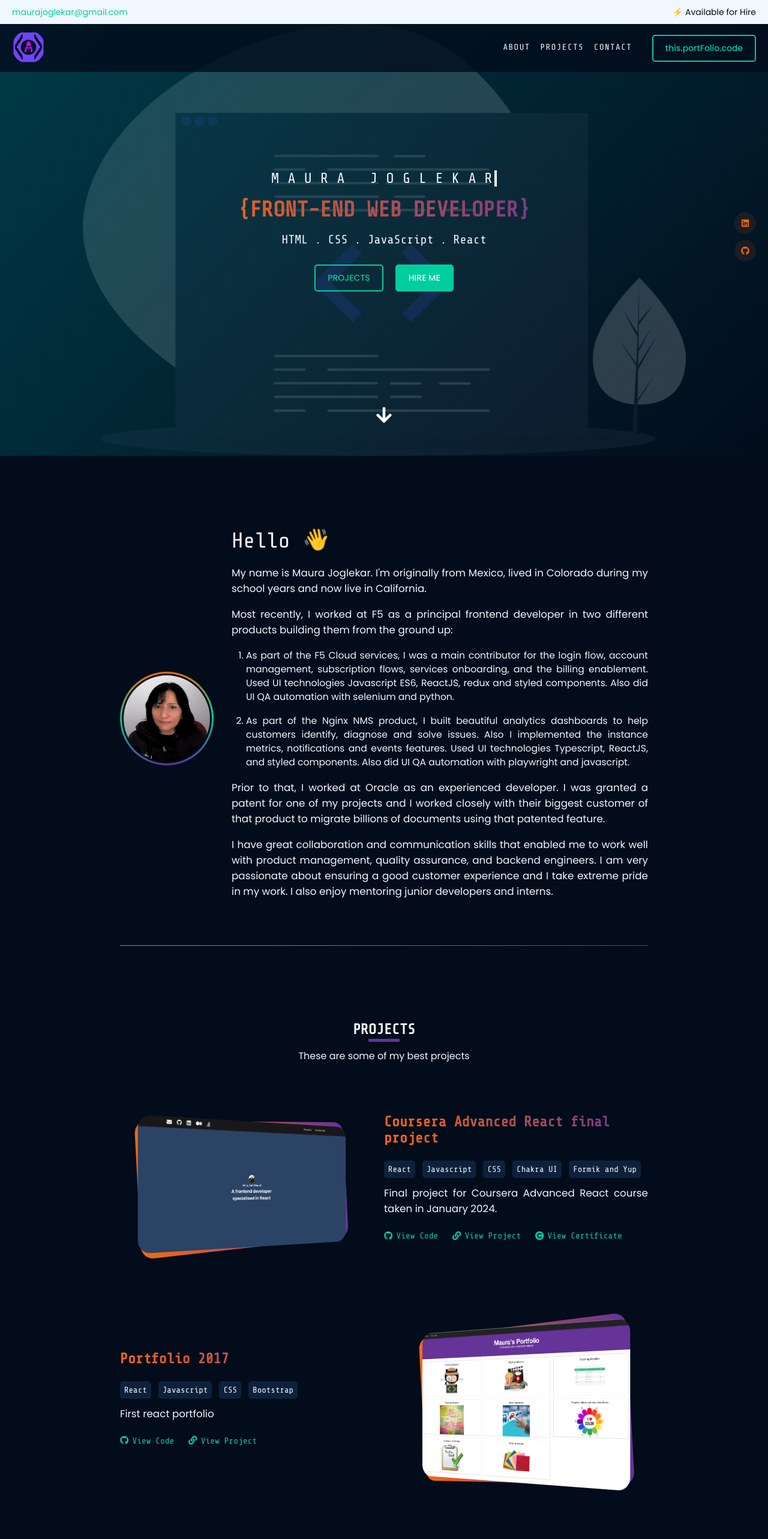
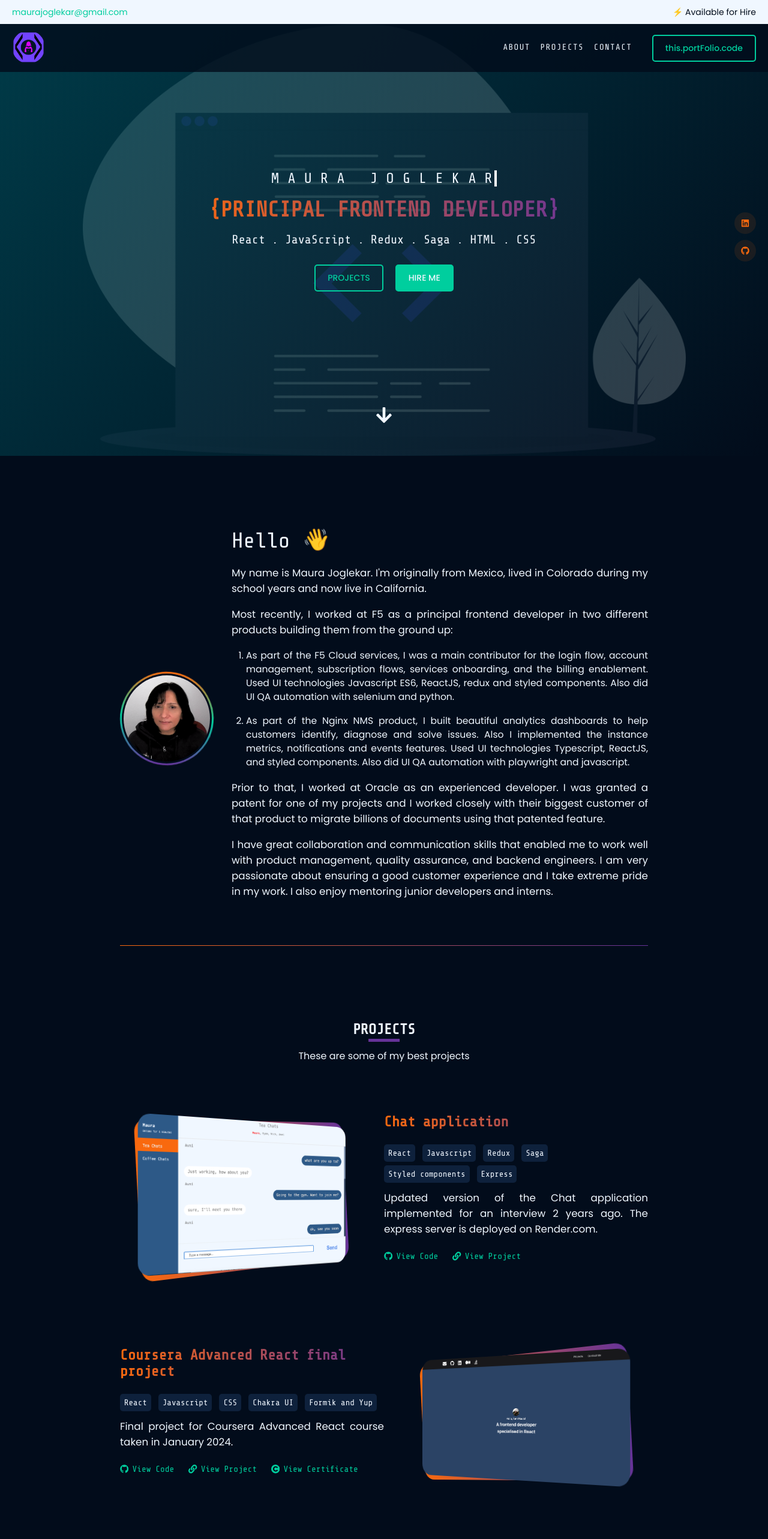
Before and after one commit to maurajoglekar/maura-portfolio-2024, a React (Create React App) app: page / in a window 1280 px wide. Shown: the top 2566 px of the page at 60% size. Built offline with nearby package versions, Linux system fonts and the light colour scheme.

Commit message:
add chat app that uses redux/saga

```diff
--- a/src/components/sections/HeroSection.jsx
+++ b/src/components/sections/HeroSection.jsx
@@ -14,8 +14,8 @@ export const HeroSection = () => {
     <StyledHeroSection id="hero-section">
       <HeroContent>
         <h1>Maura Joglekar</h1>
-        <h3>{"{Front-End Web Developer}"}</h3>
-        <p>HTML . CSS . JavaScript . React </p>
+        <h3>{"{Principal FrontEnd Developer}"}</h3>
+        <p>React . JavaScript . Redux . Saga . HTML . CSS </p>
         <div>
           <CTAButton href="#projects">Projects</CTAButton>
           <CTAButton href="#contact" primary margin="0 0 0 20px">
--- a/src/data/Projects.jsx
+++ b/src/data/Projects.jsx
@@ -1,4 +1,21 @@
 export const Projects = [
+  {
+    thumbnail: "./images/chat-2024.png",
+    title: "Chat application",
+    tags: [
+      "React",
+      "Javascript",
+      "Redux",
+      "Saga",
+      "Styled components",
+      "Express",
+    ],
+    paragraph:
+      "Updated version of the Chat application implemented for an interview 2 years ago.  The express server is deployed on Render.com.",
+    codelink: "https://github.com/maurajoglekar/chat-2024/tree/chat-only",
+    projectlink: "https://maura-chat-2024.netlify.app",
+    projectlinkText: "View Project",
+  },
   {
     thumbnail: "./images/coursera-portfolio.png",
     title: "Coursera Advanced React final project",
@@ -16,7 +33,8 @@ export const Projects = [
     thumbnail: "./images/portfolio-2017-app.png",
     title: "Portfolio 2017",
     tags: ["React", "Javascript", "CSS", "Bootstrap"],
-    paragraph: "First react portfolio",
+    paragraph:
+      "First react portfolio which is a compilation of cool applications during my journey of learning ReactJs.",
     codelink:
       "https://github.com/maurajoglekar/react-portfolio-2017/tree/master",
     projectlink: "https://wonderful-arithmetic-982bff.netlify.app/",
@@ -25,8 +43,8 @@ export const Projects = [
   {
     thumbnail: "./images/appointments-app.png",
     title: "Appointments application",
-    tags: ["React", "Tailwind CSS"],
-    paragraph: "Project built during linkedIn Learning class",
+    tags: ["React", "Javascript", "Tailwind CSS"],
+    paragraph: "Project built during linkedIn Learning class.",
     codelink:
       "https://github.com/maurajoglekar/myreact-2023/tree/appointments-app",
     projectlink: "https://spectacular-beignet-0bfdbc.netlify.app/",
```
Also changed, not shown: public/images/chat-2024.png (added).
